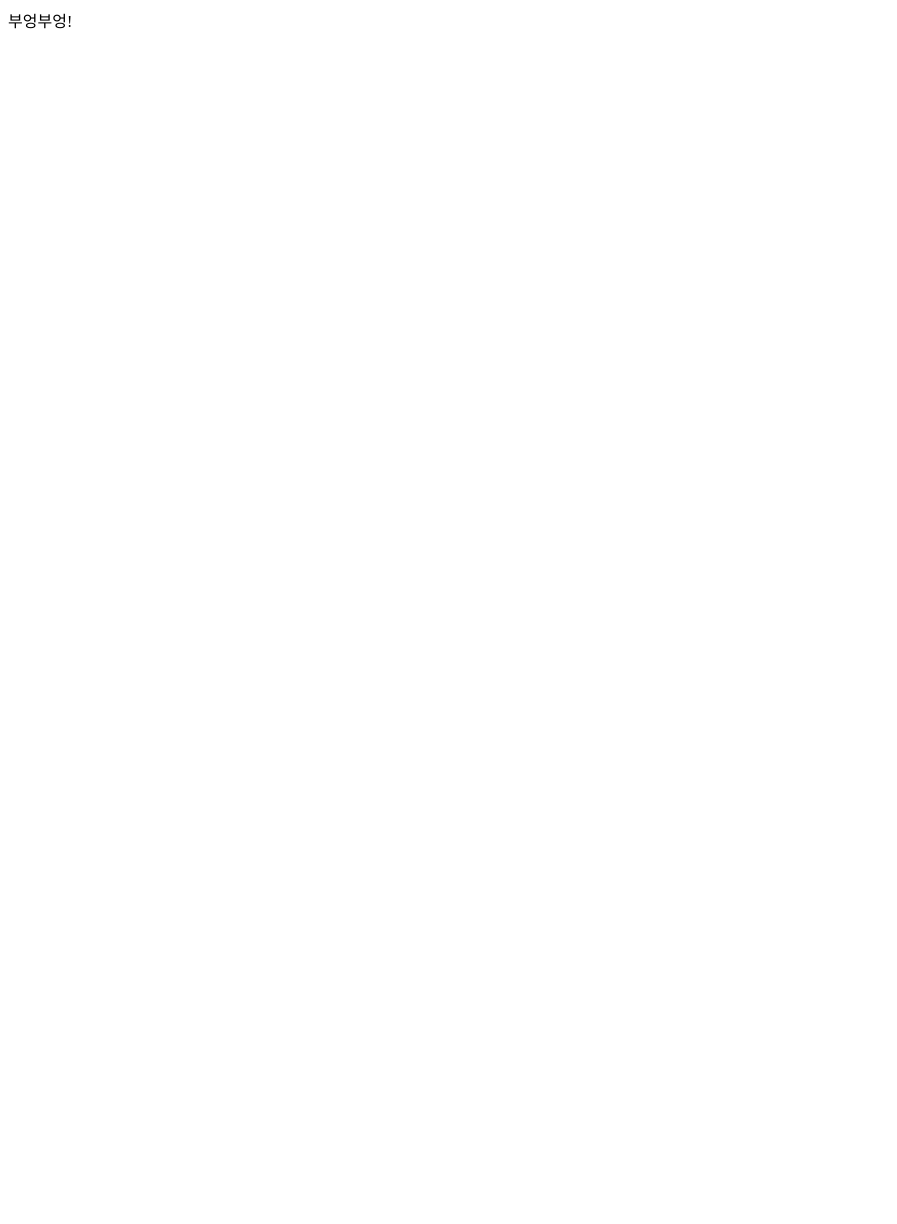
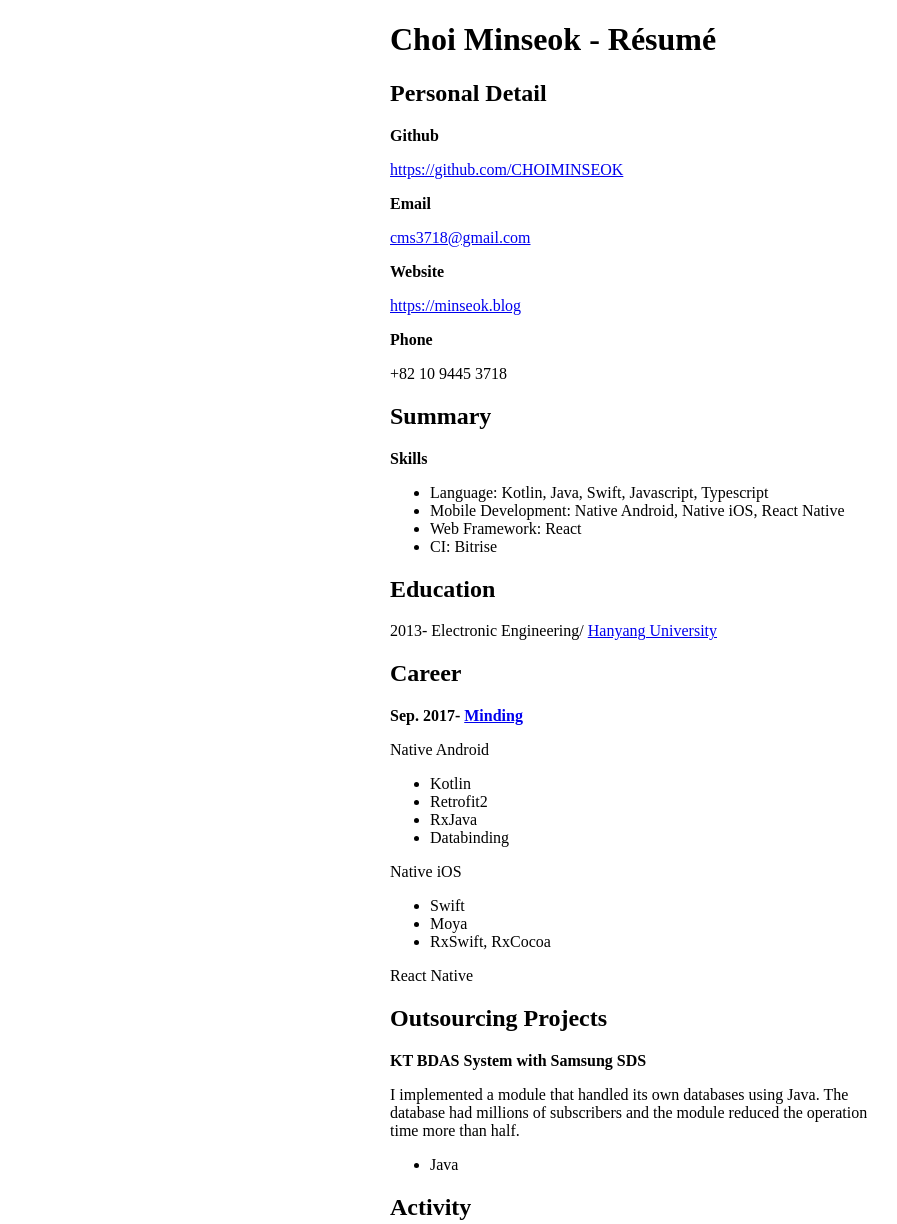
Before and after one commit to CHOIMINSEOK/til-blog, a Gatsby site: page /resume in a window 1280 px wide. Shown: the top 1224 px of the page, without its empty margins (0-897 px from the left). Before the commit the page ends 800 px from the top, so only its background shows below. Built offline with nearby package versions, Linux system fonts and the light colour scheme; Gatsby itself is replaced by a stand-in of ours.

Commit message:
레주메

```diff
--- a/src/pages/resume.tsx
+++ b/src/pages/resume.tsx
@@ -1,9 +1,81 @@
 import React from "react"
+import styled from "styled-components"
 
 export interface IResumeProps {}
 
 const Resume: React.FC<IResumeProps> = ({}) => {
-  return <div>부엉부엉!</div>
+  return (
+    <Wrapper>
+      <h1>Choi Minseok - Résumé</h1>
+      {/* Personal Detail */}
+      <h2>Personal Detail</h2>
+      <Label>Github</Label>
+      <a href="https://github.com/CHOIMINSEOK">
+        https://github.com/CHOIMINSEOK
+      </a>
+      <Label>Email</Label>
+      <a href="mailto:cms3718@gmail.com">cms3718@gmail.com</a>
+      <Label>Website</Label>
+      <a href="https://minseok.blog">https://minseok.blog</a>
+      <Label>Phone</Label>
+      +82 10 9445 3718
+      {/* Summary */}
+      <h2>Summary</h2>
+      <Label>Skills</Label>
+      <ul>
+        <li>Language: Kotlin, Java, Swift, Javascript, Typescript</li>
+        <li>Mobile Development: Native Android, Native iOS, React Native</li>
+        <li>Web Framework: React </li>
+        <li>CI: Bitrise </li>
+      </ul>
+      {/* Education */}
+      <h2>Education</h2>
+      2013- Electronic Engineering/{" "}
+      <a href="https://www.hanyang.ac.kr/">Hanyang University</a>
+      {/* Career */}
+      <h2>Career</h2>
+      <Label>
+        Sep. 2017- <a href="https://minding.today">Minding</a>
+      </Label>
+      Native Android
+      <ul>
+        <li>Kotlin</li>
+        <li>Retrofit2</li>
+        <li>RxJava</li>
+        <li>Databinding</li>
+      </ul>
+      Native iOS
+      <ul>
+        <li>Swift</li>
+        <li>Moya</li>
+        <li>RxSwift, RxCocoa</li>
+      </ul>
+      React Native
+      <h2>Outsourcing Projects</h2>
+      <Label>KT BDAS System with Samsung SDS</Label>I implemented a module that
+      handled its own databases using Java. The database had millions of
+      subscribers and the module reduced the operation time more than half.
+      <ul>
+        <li>Java</li>
+      </ul>
+      <h2>Activity</h2>
+      <p>2018 25, Jan. 2018 ~ 28, Feb. 2018, Pyeongchang Olympic</p>
+      <p>10th Sep. 2017 ~ Dec. 2017, Hanyang Startup Academy </p>
+      <p>Mar. 2017 ~ Nov. 2017, LikeLion 5th </p>
+      <p>24, Feb. 2017 ~ 26, Feb. 2017, Social Innovation Camp 36 </p>
+      <p>16, July. 2016 ~ 20, Aug. 2016, World Friends ICT Volunteer </p>
+    </Wrapper>
+  )
 }
 
+const Wrapper = styled.div`
+  width: 500px;
+  margin: auto;
+  aligh-itemsfont-family: "Apple SD Gothic Neo", "Helvetica", "Arial";
+`
+
+const Label = styled.p`
+  font-weight: bold;
+`
+
 export default Resume
```
